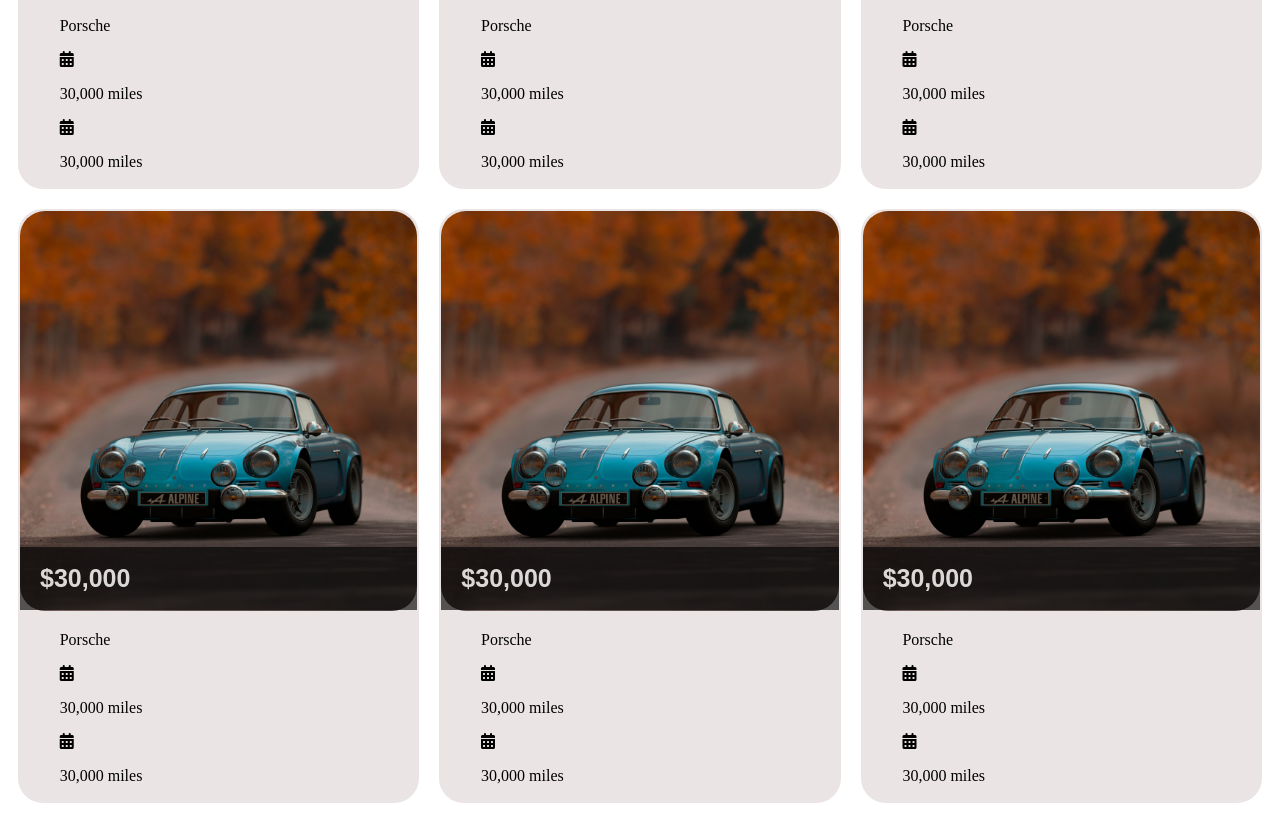
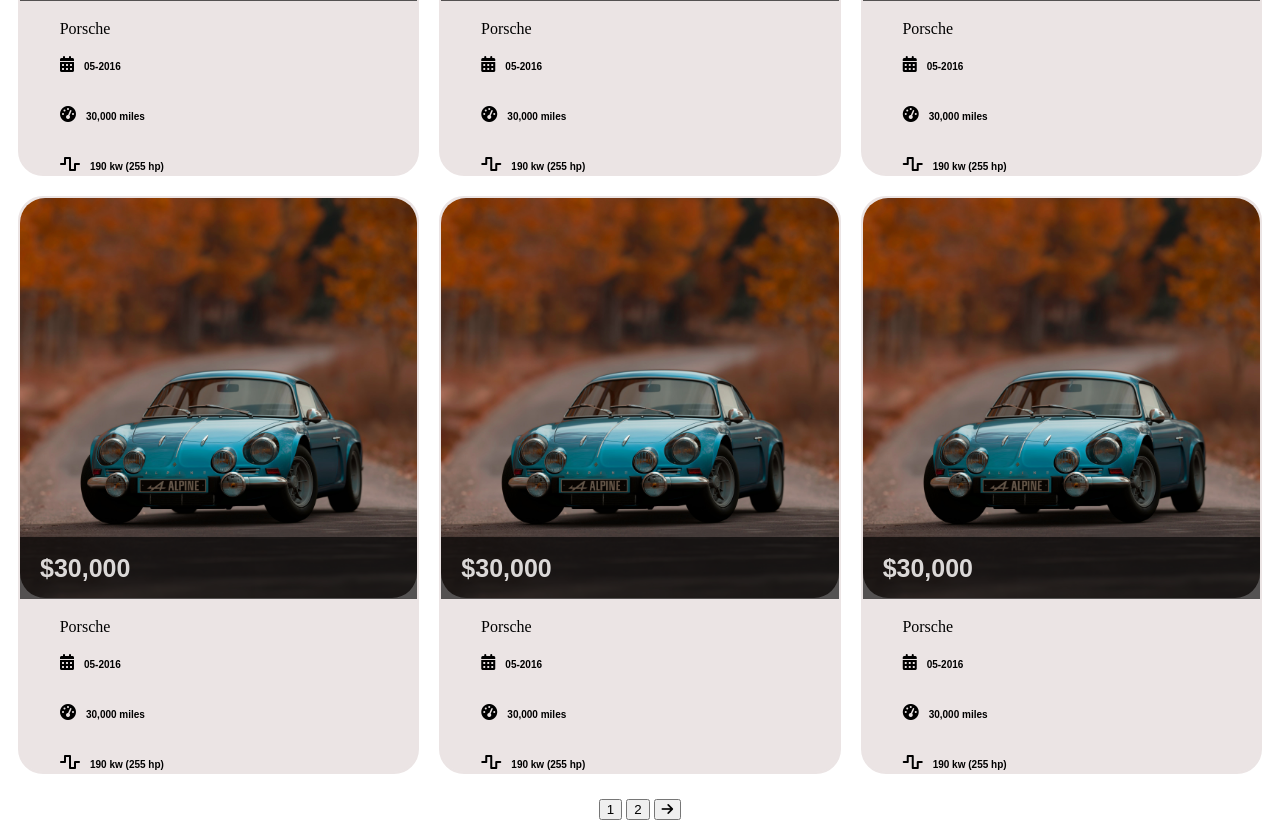
Before and after one commit to vikil94/commerce-dynamics-challenge, a website: page index.html in a window 1280 px wide. Shown: the part 1121-1944 px from the top of the page. Drawn offline with Linux system fonts and the light colour scheme.

Commit message:
The layout is complete, just need to change some colours around and ensure all the media queries are done properly

```diff
--- a/index.html
+++ b/index.html
@@ -17,12 +17,16 @@
 
 <body>
     <ul class="main-nav">
-        <li class="test-items">TEST</li>
+            <p class=test-items>TEST</p>
+            <div class="nav-items-div">
                 <li class="nav-items">HOME</li>
                 <li class="nav-items">FEATURES</li>
                 <li class="nav-items">PAGES</li>
                 <li class="nav-items">BLOG</li>
                 <li class="nav-items">CONTACT</li>
+                <li class="nav-items"><button class="login-button">Login</button></li>
+                <li class="nav-items"><i class="fas fa-search"></i></li>
+            </div>
     </ul>
     <div class="first-car-div">
         <img class="first-image" src="images/car1.png" alt="blackcar">
@@ -64,66 +68,72 @@
             <div class="car-price-div">
                 <h1 class="car-price-title">$30,000</h1>
             </div>
+            <div class="car-info-div">
                 <p class="cartype">Porsche</p>
-            <i class="fas fa-calendar-alt"></i>
-            <p class="car-info-p">30,000 miles</p>
-            <i class="fas fa-calendar-alt"></i>
-            <p class="car-info-p">30,000 miles</p>
+                <i id="icon" class="fas fa-calendar-alt"><span class="car-span">05-2016</span></i>
+                <i id="icon" class="fas fa-tachometer-alt"><span class="car-span">30,000 miles</span></i>
+                <i id="icon" class="fas fa-wave-square"><span class="car-span">190 kw (255 hp)</span></i>
+            </div>
         </div>
         <div class="car-divs">
             <img class="car-selection-image" src="images/car2.png" alt="random-car">
             <div class="car-price-div">
                 <h1 class="car-price-title">$30,000</h1>
             </div>
+            <div class="car-info-div">
                 <p class="cartype">Porsche</p>
-            <i class="fas fa-calendar-alt"></i>
-            <p class="car-info-p">30,000 miles</p>
-            <i class="fas fa-calendar-alt"></i>
-            <p class="car-info-p">30,000 miles</p>
+                <i id="icon" class="fas fa-calendar-alt"><span class="car-span">05-2016</span></i>
+                <i id="icon" class="fas fa-tachometer-alt"><span class="car-span">30,000 miles</span></i>
+                <i id="icon" class="fas fa-wave-square"><span class="car-span">190 kw (255 hp)</span></i>
+            </div>
         </div>
         <div class="car-divs">
             <img class="car-selection-image" src="images/car2.png" alt="random-car">
             <div class="car-price-div">
                 <h1 class="car-price-title">$30,000</h1>
             </div>
+            <div class="car-info-div">
                 <p class="cartype">Porsche</p>
-            <i class="fas fa-calendar-alt"></i>
-            <p class="car-info-p">30,000 miles</p>
-            <i class="fas fa-calendar-alt"></i>
-            <p class="car-info-p">30,000 miles</p>
+                <i id="icon" class="fas fa-calendar-alt"><span class="car-span">05-2016</span></i>
+                <i id="icon" class="fas fa-tachometer-alt"><span class="car-span">30,000 miles</span></i>
+                <i id="icon" class="fas fa-wave-square"><span class="car-span">190 kw (255 hp)</span></i>
+            </div>
         </div>
         <div class="car-divs">
             <img class="car-selection-image" src="images/car2.png" alt="random-car">
             <div class="car-price-div">
                 <h1 class="car-price-title">$30,000</h1>
             </div>
+            <div class="car-info-div">
                 <p class="cartype">Porsche</p>
-            <i class="fas fa-calendar-alt"></i>
-            <p class="car-info-p">30,000 miles</p>
-            <i class="fas fa-calendar-alt"></i>
-            <p class="car-info-p">30,000 miles</p>
+                <i id="icon" class="fas fa-calendar-alt"><span class="car-span">05-2016</span></i>
+                <i id="icon" class="fas fa-tachometer-alt"><span class="car-span">30,000 miles</span></i>
+                <i id="icon" class="fas fa-wave-square"><span class="car-span">190 kw (255 hp)</span></i>
+            </div>
         </div>
         <div class="car-divs">
             <img class="car-selection-image" src="images/car2.png" alt="random-car">
             <div class="car-price-div">
                 <h1 class="car-price-title">$30,000</h1>
             </div>
+            <div class="car-info-div">
                 <p class="cartype">Porsche</p>
-            <i class="fas fa-calendar-alt"></i>
-            <p class="car-info-p">30,000 miles</p>
-            <i class="fas fa-calendar-alt"></i>
-            <p class="car-info-p">30,000 miles</p>
+                <i id="icon" class="fas fa-calendar-alt"><span class="car-span">05-2016</span></i>
+                <i id="icon" class="fas fa-tachometer-alt"><span class="car-span">30,000 miles</span></i>
+                <i id="icon" class="fas fa-wave-square"><span class="car-span">190 kw (255 hp)</span></i>
+            </div>
         </div>
         <div class="car-divs">
             <img class="car-selection-image" src="images/car2.png" alt="random-car">
             <div class="car-price-div">
                 <h1 class="car-price-title">$30,000</h1>
             </div>
+            <div class="car-info-div">
                 <p class="cartype">Porsche</p>
-            <i class="fas fa-calendar-alt"></i>
-            <p class="car-info-p">30,000 miles</p>
-            <i class="fas fa-calendar-alt"></i>
-            <p class="car-info-p">30,000 miles</p>
+                <i id="icon" class="fas fa-calendar-alt"><span class="car-span">05-2016</span></i>
+                <i id="icon" class="fas fa-tachometer-alt"><span class="car-span">30,000 miles</span></i>
+                <i id="icon" class="fas fa-wave-square"><span class="car-span">190 kw (255 hp)</span></i>
+            </div>
         </div>
     </div>
     <div class="numbered-btns">
--- a/main.scss
+++ b/main.scss
@@ -9,20 +9,33 @@
     margin: 0;
     padding: 0;
     overflow: hidden;
-    background-color: #333;
+    background-color: black;
 }
+
+.nav-items-div {
+    display: inline;
+    margin-left: 50em;
+}
+
 
 .test-items {
     color: white;
     display: inline;
-    padding-left: 5px;
     font-size: 30px;
 }
+
 .nav-items {
-    float: right;
     color: white;
-    padding: 5px;
+    display: inline-block;
 }
+
+.login-button {
+    color: white;
+    background: black;
+    border: solid 2px black;
+    padding: 5px 5px;
+}
+
 
 .first-image {
     width: 100%;
@@ -112,13 +125,15 @@
     background: $carBackground;
 }
 
+// adjusting the price div
+
 .car-divs .car-price-div {
     position: absolute;
     z-index: 999;
     margin: 0 auto;
     left: 0;
     right: 0;
-    top: 57%;
+    top: 59%;
     text-align: left;
     /* Adjust this value to move the positioned div up and down */
     background: rgba(0, 0, 0, 0.8);
@@ -129,6 +144,12 @@
     color: white;
     /* Set the width of the positioned div */
 }
+
+.car-info-div {
+    display: grid;
+    grid-template-rows: 1fr 1fr 1fr;
+}
+
 
 .car-price-title {
     padding-left: 20px;
@@ -151,9 +172,14 @@
     margin-left: 10%;
 }
 
+#icon {
+    padding: 2px 40px;
+}
 
-i {
-    padding-left: 10%;
+.car-span {
+    padding-left: 10px;
+    font-family: Arial, Helvetica, sans-serif;
+    font-size: 10px;
 }
 
 .car-info {
@@ -239,6 +265,7 @@
     color: red;
     padding: 10px 10px;
     border: 2px solid red;
+    background: white;
 }
 
 .contact-section {
@@ -286,23 +313,24 @@
     color: white;
     background: black;
     width: 100%;
-    padding: 10px 10px;
+    padding: 10px 0;
 }
 
 /*
 ----------MEDIA QUERIES-----------
 */
 
-@media only screen and (max-width: 375px) {
+
+@media only screen and (max-width: 600px) {
     .car-selection {
         margin-top: 15%;
         display: grid;
         grid-template-columns: 1fr 1fr;
     }
     .contact-section {
-        margin-top: 15% 5%;
         display: grid;
-        grid-template-columns: 1fr 1fr;
+        grid-template-columns: 1fr 1fr 1fr;
+        padding: 0 auto;
     }
     .main-nav {
         font-size: 10px;
@@ -310,6 +338,9 @@
     .about-section {
         font-size: 10px;
     }
+    .nav-items-div {
+        margin: 5px;
+    }
 }
 
 /*
```
Also changed, not shown: main.css, 1 other file. Lines whose indentation alone changed are shown as unchanged.
